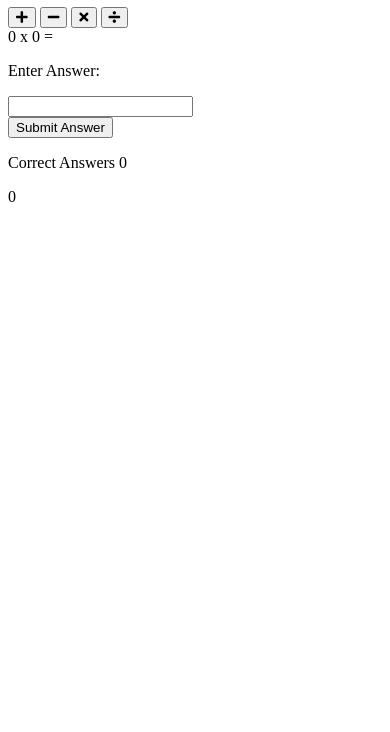
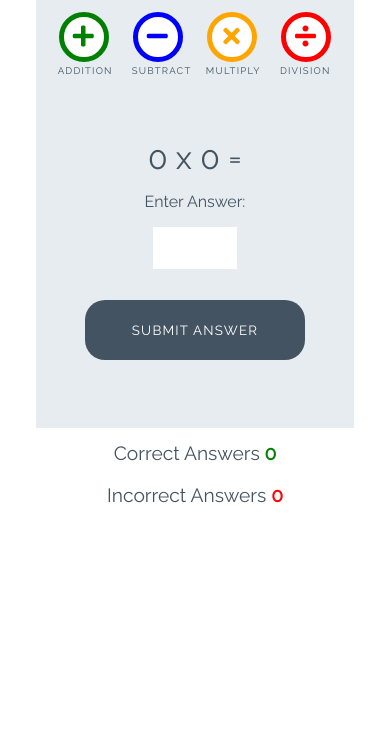
Before and after one commit to azimny86/love-maths, a plain HTML site: page index.html in a window 390 px wide. Shown: the part 112-844 px from the top of the page. Drawn offline with Linux system fonts and the light colour scheme.

Commit message:
Add styles for game

```diff
--- a/assets/css/style.css
+++ b/assets/css/style.css
@@ -0,0 +1,253 @@
+/* --------- Global style */
+
+body {
+    background-color: white;
+    font-family: "Raleway", sans-serif;
+    color: #445361;
+    text-align: center;
+}
+
+/* --------- Heading */
+
+.heading {
+    text-align: center;
+    font-size: 2.5rem;
+}
+
+.logo {
+    height: 40px;
+    padding-right: 5px;
+}
+
+/* --------- Game layout */
+
+.game-area {
+    background-color: #E6ECF0;
+    box-sizing: border-box;
+    width: 85%;
+    height: 65vh;
+    max-height: 450px;
+    max-width: 830px;
+    margin-left: auto;
+    margin-right: auto;
+    padding: 1%;
+}
+
+.question-area {
+    width: 50%;
+    font-size: 2rem;
+    margin: auto;
+    padding: 50px 0;
+}
+
+.question-area span {
+    padding: 0 15px;
+}
+
+.score-area {
+    margin: 5px auto;
+    width: 60%;
+    font-size: 1.2rem;
+}
+
+.controls-area {
+    width: 85%;
+    margin: 30px auto;
+}
+
+#score {
+    color: green;
+    font-weight: bold;
+}
+
+#incorrect {
+    color: red;
+    font-weight: bold;
+}
+
+.answer-message {
+    display: none;
+    font-size: 1rem;
+}
+
+#answer-box {
+    border: none;
+    color: #445361;
+    display: inline-block;
+    height: 40px;
+    width: 80px;
+    font-size: 1.2rem;
+}
+
+.scores {
+    display: inline-block;
+    padding: 25px;
+}
+
+/* --------- Buttons */
+
+.btn {
+    width: 220px;
+    height: 60px;
+    font-family: "Raleway", sans-serif;
+    text-transform: uppercase;
+    letter-spacing: 1.2px;
+    color: white;
+}
+
+.btn:focus {
+    outline: none;
+}
+
+.btn--big {
+    padding-top: 10px;
+    border-radius: 50%;
+    background-color: white;
+    border: 10px solid;
+    width: 100px;
+    height: 100px;
+    font-size: 3.2rem;
+    margin: 0 30px;
+    transition: all 0.5s;
+}
+
+.btn--big::after {
+    content: attr(data-type);
+    font-size: 1rem;
+    color: #445361;
+    position: relative;
+    left: -0.5em;
+}
+
+.btn--blue {
+    border-color: blue;
+    color: blue;
+}
+
+.btn--blue:active,
+.btn--blue:hover {
+    background-color: darkblue;
+    color: white;
+}
+
+.btn--orange {
+    border-color: orange;
+    color: orange;
+}
+
+.btn--orange:active,
+.btn--orange:hover {
+    background-color: darkorange;
+    color: white;
+}
+
+.btn--red {
+    border-color: red;
+    color: red;
+}
+
+.btn--red:active,
+.btn--red:hover {
+    background-color: darkred;
+    color: white;
+}
+
+.btn--green {
+    border-color: green;
+    color: green;
+}
+
+.btn--green:active,
+.btn--green:hover {
+    background-color: darkgreen;
+    color: white;
+}
+
+.btn--gray {
+    margin-top: 25px;
+    background-color: #445361;
+    border: 1px transparent;
+    border-radius: 20px;
+}
+
+.btn--gray:active,
+.btn--gray:hover {
+    background-color: #0d1013;
+}
+
+/* --------- Media queries */
+
+@media (max-width: 414px) {
+    .controls-area {
+        width: 100%;
+    }
+
+    .btn--big {
+        margin: 0 10px;
+        padding: 5px;
+        border: 5px solid;
+        width: 50px;
+        height: 50px;
+        font-size: 1.5rem;
+    }
+
+
+    .btn--big::after {
+        font-size: 0.6rem;
+        left: -0.7rem;
+    }
+
+    .question-area {
+        padding: 10% 0;
+        width: 100%;
+    }
+
+    .question-area span {
+        padding: 0;
+    }
+
+    .answer-message {
+        display: block;
+    }
+
+    #answer-box {
+        display: block;
+        margin: 0 auto;
+    }
+    .btn--gray {
+        margin-top: 0;
+    }
+
+    .score-area {
+        width: 100%;
+    }
+
+    .scores {
+        margin: 0.5em auto;
+        display: block;
+        padding: 5px;
+    }
+
+    .heading {
+        font-size: 2rem;
+    }
+}
+
+@media (max-width: 320px) {
+    .game-area {
+        height: 70vh;
+    }
+
+    .controls-area {
+        width: 75%;
+        margin: 10px auto;
+    }
+
+    .btn--big {
+        margin: 10px 10px;
+    }
+    .question-area {
+        padding: 10px 0;
+    }
+
+}
--- a/index.html
+++ b/index.html
@@ -1,31 +1,36 @@
 <!DOCTYPE html>
 <html lang="en">
+
 <head>
     <meta charset="UTF-8">
-    <meta http-equiv="X-UA-Compatible" content="IE=edge">
     <meta name="viewport" content="width=device-width, initial-scale=1.0">
+
+    <!-- font awesome and google fonts -->
+    <link rel="stylesheet" href="https://use.fontawesome.com/releases/v5.7.2/css/all.css"
+        integrity="sha384-fnmOCqbTlWIlj8LyTjo7mOUStjsKC4pOpQbqyi7RrhN7udi9RwhKkMHpvLbHG9Sr" crossorigin="anonymous">
+    <link href="https://fonts.googleapis.com/css?family=Raleway%7CRighteous" rel="stylesheet">
+
     <link rel="stylesheet" href="assets/css/style.css">
-    <link rel="stylesheet" href="https://use.fontawesome.com/releases/v5.7.2/css/all.css" integrity="sha384-fnmOCqbTlWIlj8LyTjo7mOUStjsKC4pOpQbqyi7RrhN7udi9RwhKkMHpvLbHG9Sr" crossorigin="anonymous">
-    <link href="https://fonts.googleapis.com/css?family=Raleway%7CRighteous" rel="stylesheet">
     <title>Document</title>
 </head>
+
 <body>
     <h1 class="heading">
-        <img src="assets/images/logo.png" alt="logo">Love Maths
+        <img class="logo" src="assets/images/logo.png" alt="logo"> Love Maths
     </h1>
 
     <div class="game-area">
         <div class="controls-area">
-            <button class="btn btn--big btn--green">
+            <button data-type="addition" class="btn btn--big btn--green">
                 <i class="fas fa-plus"></i>
             </button>
-            <button class="btn btn--big btn--blue">
+            <button data-type="subtract" class="btn btn--big btn--blue">
                 <i class="fas fa-minus"></i>
             </button>
-            <button class="btn btn--big btn--orange">
+            <button data-type="multiply" class="btn btn--big btn--orange">
                 <i class="fas fa-times"></i>
             </button>
-            <button class="btn btn--big btn--red">
+            <button data-type="division" class="btn btn--big btn--red">
                 <i class="fas fa-divide"></i>
             </button>
         </div>
@@ -34,17 +39,18 @@
             <span id="operator">x</span>
             <span id="operand2">0</span>
             <span>=</span>
-            <p class="answer-massage">Enter Answer:</p>
-            <input type="number" id="answer-box">
+            <p class="answer-message">Enter Answer:</p>
+            <input id="answer-box" type="number">
         </div>
-        <button class="btn btn--gray">Submit Answer</button>
+        <button data-type="submit" class="btn btn--gray">Submit Answer</button>
     </div>
 
     <div class="score-area">
         <p class="scores">Correct Answers <span id="score">0</span></p>
-        <p class="scores"><span id="incorrect">0</span></p>
+        <p class="scores">Incorrect Answers <span id="incorrect">0</span></p>
     </div>
 
     <script src="assets/js/script.js"></script>
 </body>
+
 </html>
```
